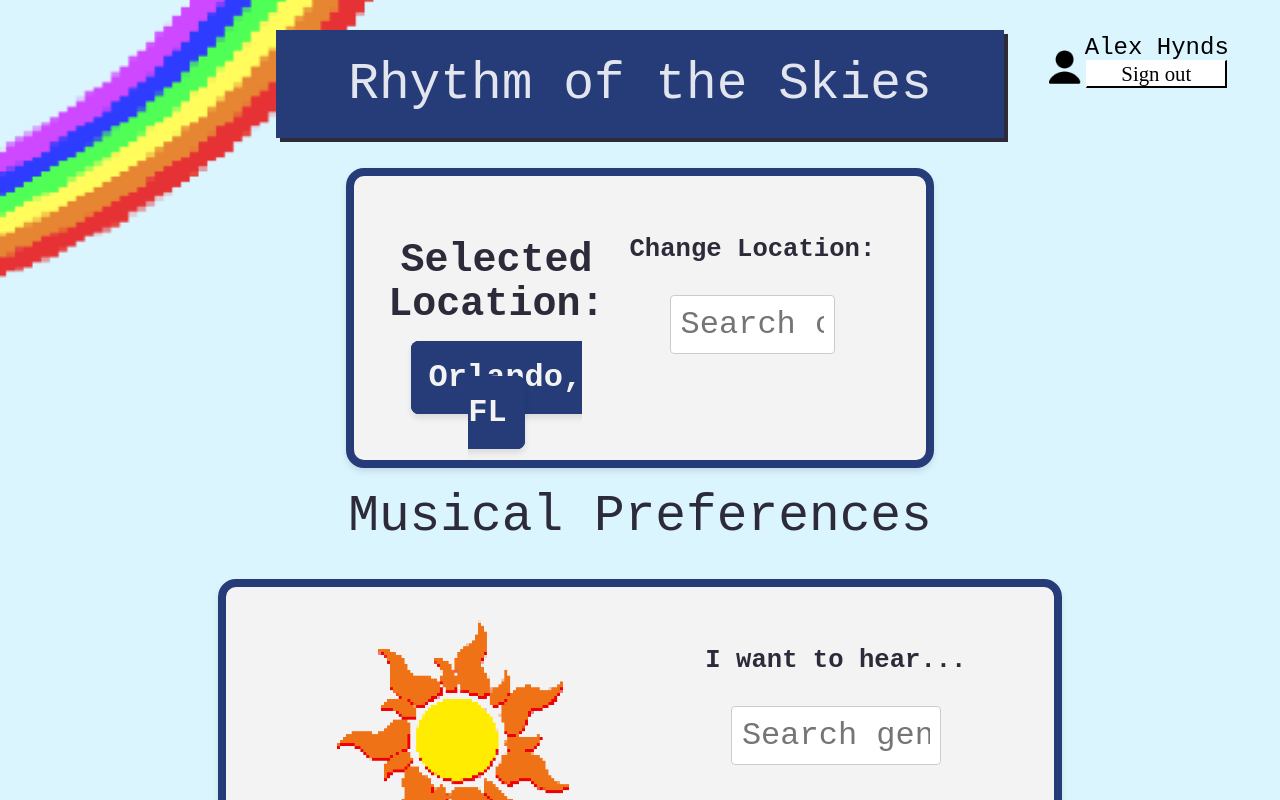
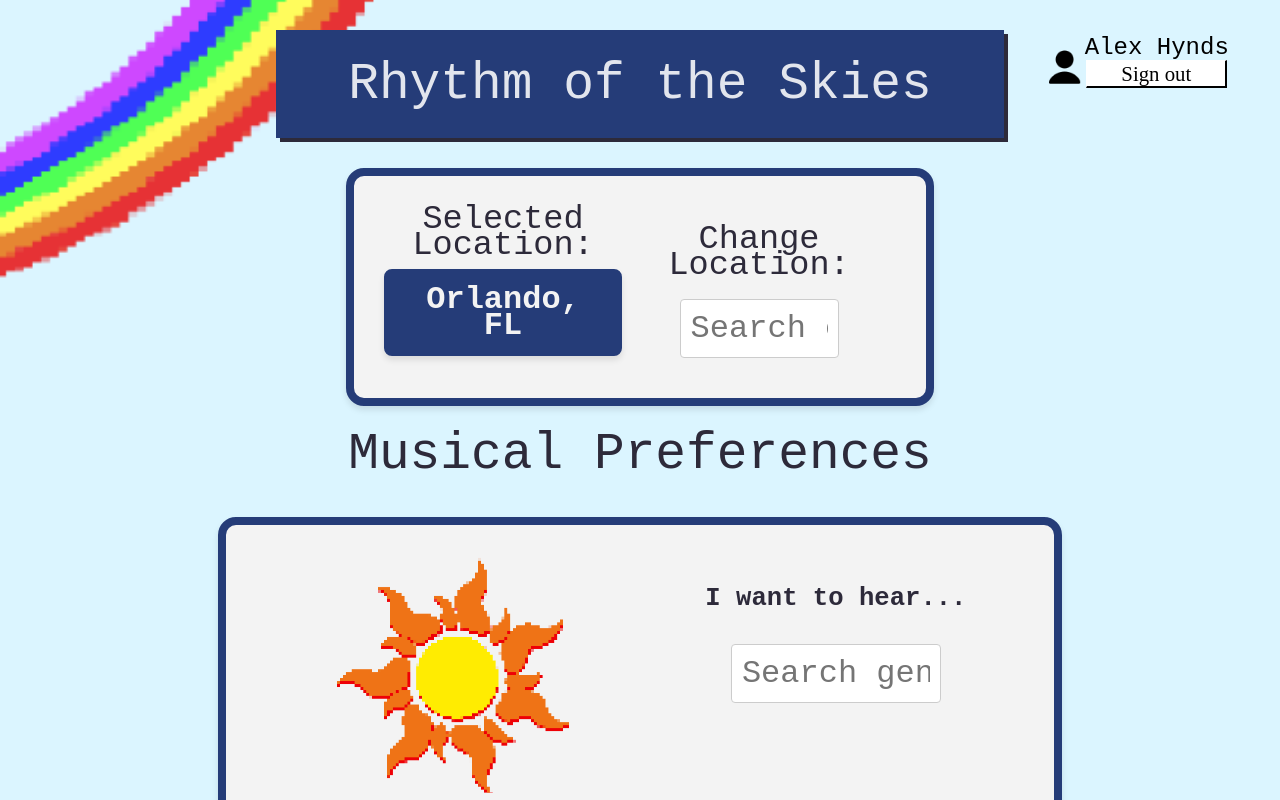
Before and after one commit to Adalex3/Rhythm-of-the-Skies, a React (Vite) app in the folder frontend/: page /preferences in a window 1280 px wide. Shown: the top 800 px of the page. Built offline with nearby package versions, Linux system fonts and the light colour scheme; a web font is replaced by a local one.

Commit message:
fixed location box

```diff
--- a/frontend/src/components/PreferenceUI.tsx
+++ b/frontend/src/components/PreferenceUI.tsx
@@ -271,18 +271,18 @@ const PreferenceUI: React.FC<PreferencesProps> = ({ location }) => {
             <div className='location_container'>
                 <form onSubmit={handleLocationSubmit}>
                 <div className='container' onBlur={handleBlur}>
-                        <div style={{ width: "90%" }}>
-                            <h2>Selected Location: </h2>
+                        <div style={{ width: "100%" }}>
+                            <location_heading>Selected Location: </location_heading>
                             <location_text><strong>{locationDisplay}</strong></location_text>
 
                         </div>
                         <div style={{ width: "115%" }}>
-                            <h3>Change Location:</h3>
+                            <locationSearchHead>Change Location:</locationSearchHead>
                             {/* Search Bar */}
                             {/* Joanne and Cora To-Do thingy:
                                 this is the location search bar.
                                 The "Save" button below should save the new location" */}
-                            <input className="pref-gen-search"
+                            <input className="location-gen-search"
                                 type="text"
                                 placeholder="Search city/state..."
                                 value={locationSearchTerm}
--- a/frontend/src/index.css
+++ b/frontend/src/index.css
@@ -211,6 +211,17 @@ body .loggedin-user {
     margin-Bottom: 10px;
     border: 1px solid #ccc;
     border-Radius: 4px;
+}
+
+.location-gen-search{
+  font-family: "VT323", monospace;
+  font-size: 2rem;
+  width: 50%;
+  padding: 10px;
+  margin-Bottom: 10px;
+  border: 1px solid #ccc;
+  border-Radius: 4px;
+  margin-top: 20px;
 }
 
 .pref-gen-check{
@@ -459,14 +470,33 @@ button:hover .gear {
 location_text {
   font-size: 2.0em;
   font-family: "VT323", monospace;
-  line-height: 1.1;
+  line-height: 0.8;
   color: #f3f3f3;
   background-color: #253C78;
   border-radius: 8px;
   padding: 10px;
-  width: 80%;
   box-shadow: 0 4px 6px rgba(0, 0, 0, 0.1);
   position: relative;
   z-index: 1;
   border: 8px solid #253C78;
+  display: inline-block;
+  margin-top: 10px;
+
 }
+
+location_heading {
+  font-size: 2.1em;
+  font-family: "VT323", monospace;
+  line-height: 0.8;
+  color: #2D2A3A;
+  display: block;
+}
+
+locationSearchHead {
+  font-size: 2.1em;
+  font-family: "VT323", monospace;
+  line-height: 0.8;
+  color: #2D2A3A;
+  display: block;
+  margin-top: 20px;
+}
```
